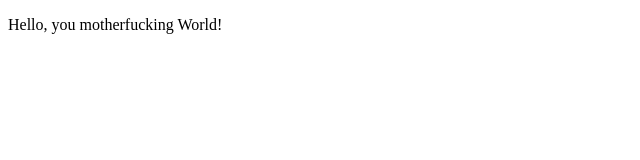
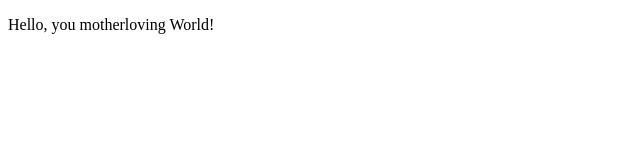
Before and after one commit to MikhailKochetov/MKrepo, a plain HTML site: page index.html in a window 1280 px wide. Shown: the full height of the page, 0-640 px from the left. Drawn offline with Linux system fonts and the light colour scheme; files whose address does not match are found by name.

Commit message:
Commit_2

```diff
--- a/index.html
+++ b/index.html
@@ -7,7 +7,7 @@
     <title>Document</title>
   </head>
   <body>
-    <p>Hello, you motherfucking World!</p>
+    <p>Hello, you motherloving World!</p>
     <script src="js/script.js"></script>
   </body>
 </html>
```
